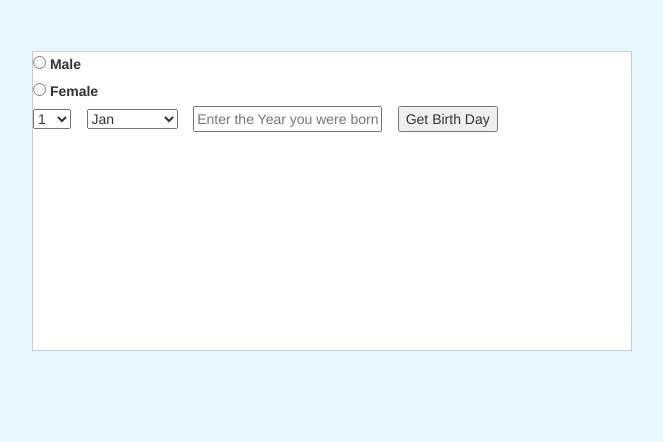
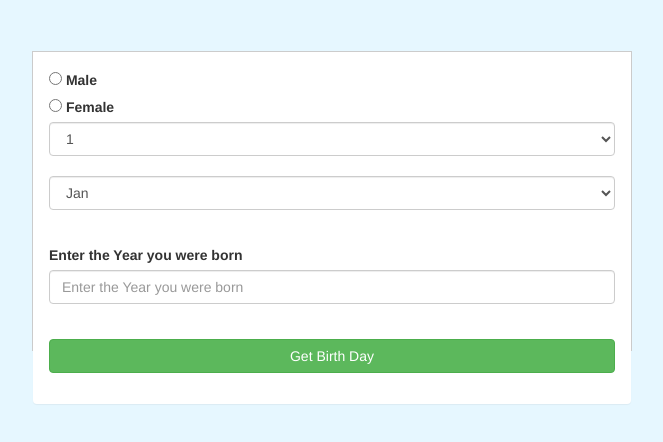
Before and after one commit to imukunya/african-name, a plain HTML site: page index.html in a window 1280 px wide. Shown: the whole page, without its empty margins (308-971 px from the left). Drawn offline with nearby package versions, Linux system fonts and the light colour scheme.

Commit message:
bootstrap styling + empty year check

```diff
--- a/index.html
+++ b/index.html
@@ -15,15 +15,16 @@
   </head>
   <body>
     <div class="app">
+        <div class="panel">
+          <div class="panel-body">
             <form class="" action="" method="post">
-
-
                 <input type="radio" id="male" name="gender" value="male">
                 <label for="male">Male</label><br>
                 <input type="radio" id="female" name="gender" value="female">
                 <label for="female">Female</label><br>
+                <div class="frm-group">
 
-            <select class="birthdate" name="birthdate_day" id="birthdate_day">
+                <select class="birthdate form-control" name="birthdate_day" id="birthdate_day">
                     <option value="1">1</option>
                     <option value="2">2</option>
                     <option value="3">3</option>
@@ -57,8 +58,11 @@
                     <option value="31">31</option>
                 </select>
 
+                </div>
                 &nbsp;&nbsp;
-            <select class="birthdate" name="birthdate_month" id="birthdate_month">
+
+                <div class="form-group">
+                  <select class="birthdate form-control" name="birthdate_month" id="birthdate_month">
                     <option value="1">Jan</option>
                     <option value="2">Feb</option>
                     <option value="3">March</option>
@@ -73,15 +77,25 @@
                     <option value="12">December</option>
                 </select>
 
+                </div>
                 &nbsp;&nbsp;
-            <input type="text" id="birth_year" name="birth_year" value="" placeholder="Enter the Year you were born">
+                <div class="form-group">
+                  <label for="birth_year">Enter the Year you were born</label>
+                  <input type="text" id="birth_year" class="form-control" name="birth_year" value="" placeholder="Enter the Year you were born">
+                </div>
+
                 &nbsp;&nbsp;
-            <input type="button" id="get_birth_day" name="get_birth_day" value="Get Birth Day" onclick="getBirthDay(this)" />
+                <div class="form-group">
+                    <input type="button" class="btn btn-block btn-success" id="get_birth_day" name="get_birth_day" value="Get Birth Day" onclick="getBirthDay(this)" />
+                </div>
+
 
             </form>
-        <span class="african_name" id="african_name">
+            <span class="african_name text-success" id="african_name">
 
             </span>
+          </div>
+        </div>
     </div>
   </body>
   <script type="text/javascript" src="js/app.js"></script>
@@ -91,25 +105,25 @@
         var CC = parseInt(yr.slice(0, 2));
         var YY = parseInt(yr.slice(2));
 
-
+        if(yr=="" || yr==null) {
+            alert("Year must not be blank");
+            return false;
+        }
         var DD = parseInt($("#birthdate_day :selected").text());
         var MM = $("#birthdate_month option:selected").val();
 
-        console.log("yr:"+yr);
-        console.log("CC"+CC);
-        console.log("yy"+YY);
-        console.log("dd"+DD);
-        console.log("mm"+MM);
 
         var name = '';
         if(document.getElementById("male").checked){
             var male_names = ["Kwadwo","Kwabena","Kwaku","Yaw","Kofi","Kwame","Kwasi"];
+
+
             name = DayWeekBorn(CC,YY,MM,DD,male_names);
-            document.getElementById("african_name").innerHTML = name;
+            document.getElementById("african_name").innerHTML = "Hello youre african name is:"+name;
         }else if(document.getElementById("male").checked){
             var female_names = ["Adwoa","Abenaa","Akua","Yaa","Afua","Ama","Akosua"];
             name = DayWeekBorn(CC,YY,MM,DD,female_names);
-            document.getElementById("african_name").innerHTML = name;
+            document.getElementById("african_name").innerHTML = "Hello youre african name is:"+name;
         }else{
           window.alert("Please select a gender")
         }
```
Lines whose indentation alone changed are shown as unchanged.
